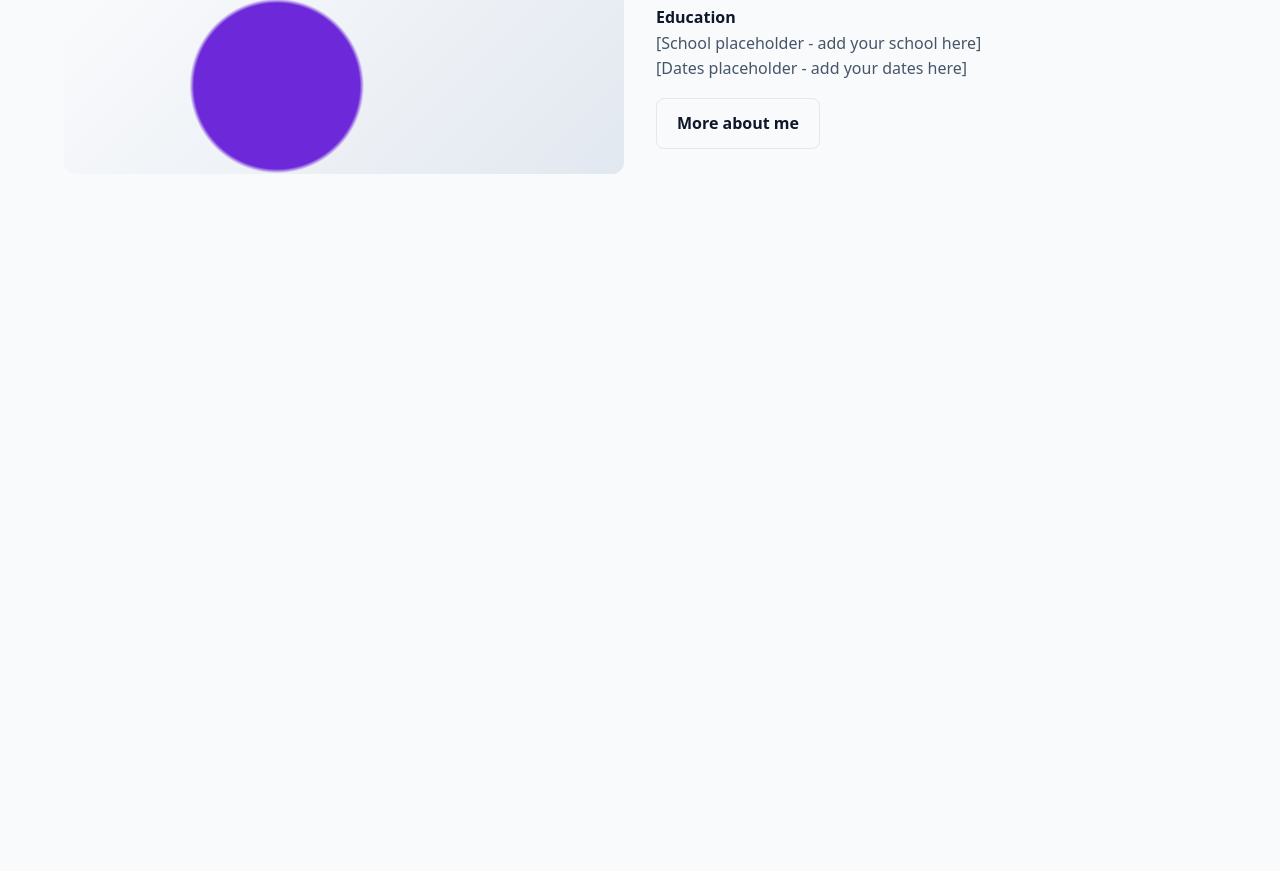
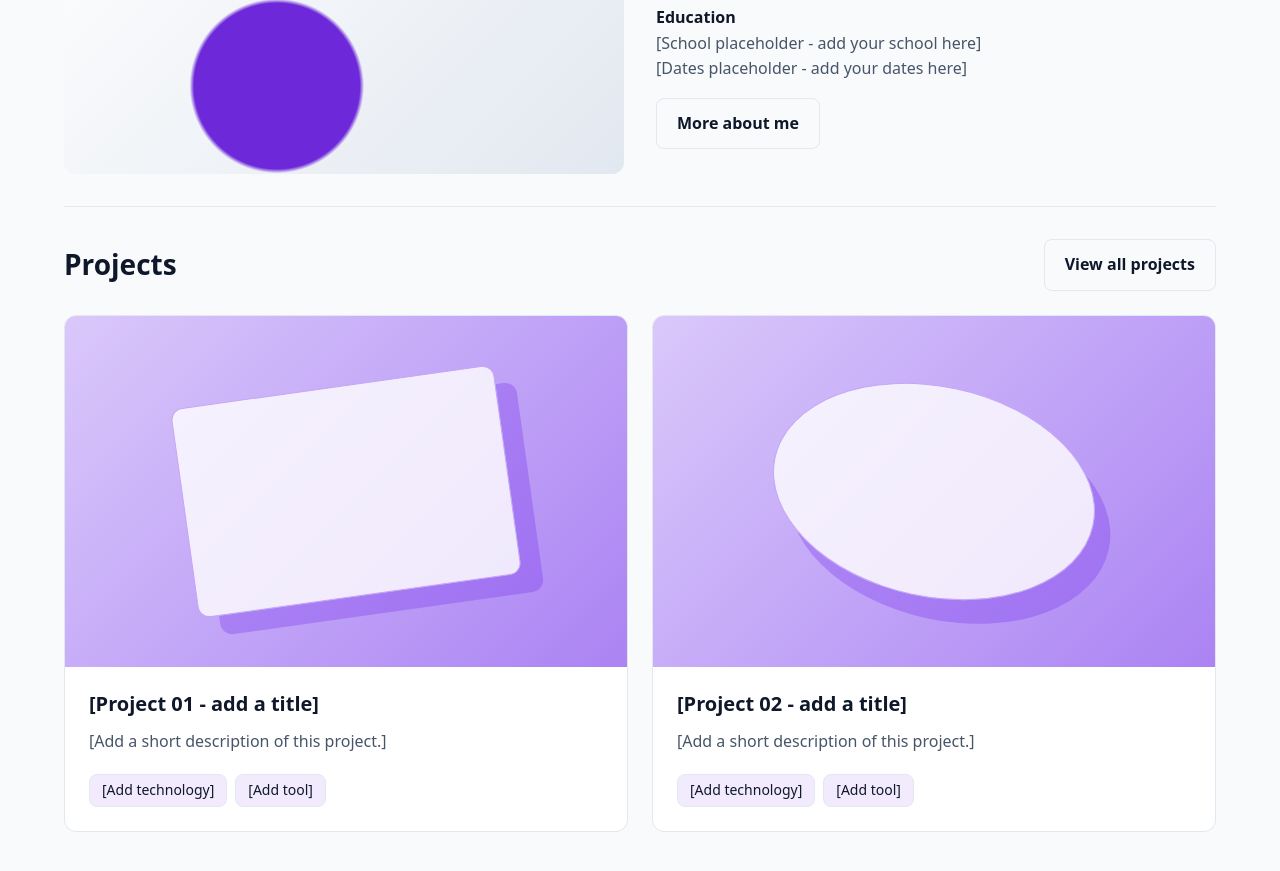
Before and after one commit to rosenberg-c/portfolio, a React (Vite) app: page / in a window 1280 px wide. Shown: the part 571-1442 px from the top of the page. Before the commit the page ends 809 px from the top, so only its background shows below. Built offline with nearby package versions, Linux system fonts and the light colour scheme.

Commit message:
feat(home): add Projects preview

```diff
--- a/src/pages/Home/Home.content.ts
+++ b/src/pages/Home/Home.content.ts
@@ -8,4 +8,7 @@ export const homeContent = {
   about: {
     cta: "More about me",
   },
+  projects: {
+    cta: "View all projects",
+  },
 } as const;
--- a/src/pages/Home/Home.module.css
+++ b/src/pages/Home/Home.module.css
@@ -120,6 +120,27 @@
   padding-left: var(--space-6);
 }
 
+.projects {
+  display: grid;
+  gap: var(--space-6);
+  padding-block: var(--space-8);
+  border-top: 1px solid var(--color-border);
+}
+
+.projectsHeading {
+  display: flex;
+  flex-wrap: wrap;
+  align-items: center;
+  justify-content: space-between;
+  gap: var(--space-4);
+}
+
+.projectsHeading h2 {
+  margin: 0;
+  font-size: 1.75rem;
+  line-height: 1.2;
+}
+
 @media (min-width: 48rem) {
   .about {
     grid-template-columns: repeat(2, minmax(0, 1fr));
--- a/src/pages/Home/Home.tsx
+++ b/src/pages/Home/Home.tsx
@@ -1,5 +1,7 @@
 import { Link } from "react-router";
 import { aboutContent } from "../About/About.content";
+import { projectsContent } from "../Projects/Projects.content";
+import projectStyles from "../Projects/Projects.module.css";
 import { paths } from "../../routes";
 import { homeContent } from "./Home.content";
 import styles from "./Home.module.css";
@@ -46,6 +48,38 @@ export const Home = () => {
           </Link>
         </div>
       </section>
+      <section
+        className={styles.projects}
+        aria-labelledby="home-projects-title"
+      >
+        <div className={styles.projectsHeading}>
+          <h2 id="home-projects-title">{projectsContent.title}</h2>
+          <Link to={paths.projects} className={styles.secondary}>
+            {homeContent.projects.cta}
+          </Link>
+        </div>
+        <ul className={projectStyles.grid}>
+          {projectsContent.projects.slice(0, 2).map((project) => (
+            <li key={project.id} className={projectStyles.card}>
+              <article>
+                <div className={projectStyles.visual} aria-hidden="true" />
+                <div className={projectStyles.cardBody}>
+                  <h3>{project.title}</h3>
+                  <p>{project.description}</p>
+                  <ul
+                    className={projectStyles.stack}
+                    aria-label={projectsContent.stackLabel}
+                  >
+                    {project.stack.map((technology) => (
+                      <li key={technology}>{technology}</li>
+                    ))}
+                  </ul>
+                </div>
+              </article>
+            </li>
+          ))}
+        </ul>
+      </section>
     </>
   );
 };
--- a/src/pages/Projects/Projects.module.css
+++ b/src/pages/Projects/Projects.module.css
@@ -83,7 +83,8 @@
   padding: var(--space-6);
 }
 
-.cardBody h2 {
+.cardBody h2,
+.cardBody h3 {
   margin: 0;
   font-size: 1.25rem;
   line-height: 1.3;
```
Also changed, not shown: 1 other file (tests, documents, lock files or other folders).
